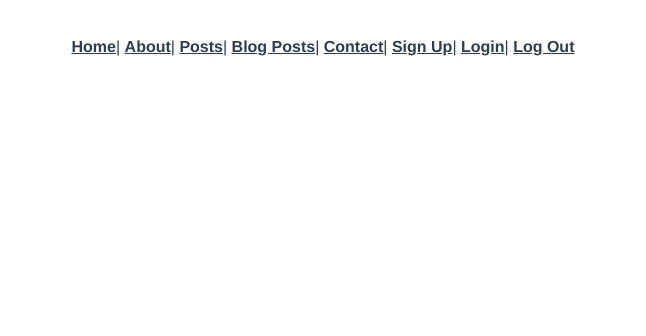
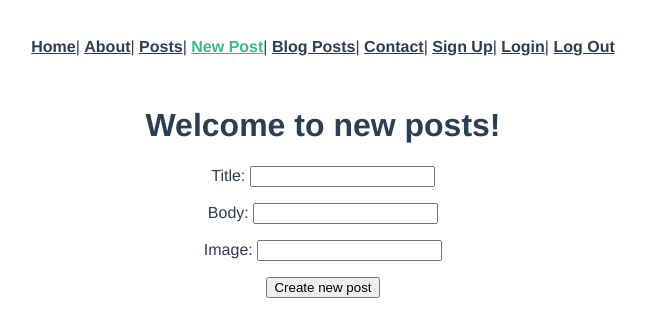
Before and after one commit to brittneynusbaum/blog-api, a Vue app: page /posts-new in a window 1280 px wide. Shown: the top 336 px of the page, without its empty margins (317-963 px from the left). Built offline with nearby package versions, Linux system fonts and the light colour scheme.

Commit message:
adds create route and action

```diff
--- a/src/App.vue
+++ b/src/App.vue
@@ -3,6 +3,7 @@
     <router-link to="/">Home</router-link>|
     <router-link to="/about">About</router-link>|
     <router-link to="/posts">Posts</router-link>|
+    <router-link to="/posts-new">New Post</router-link>|
     <router-link to="/blogposts">Blog Posts</router-link>|
     <router-link to="/contact">Contact</router-link>|
     <router-link to="/signup">Sign Up</router-link>|
--- a/src/router/index.js
+++ b/src/router/index.js
@@ -6,6 +6,7 @@ import SignUp from '../views/SignUp.vue'
 import LogIn from '../views/LogIn.vue'
 import LogOut from '../views/LogOut.vue'
 import PostsIndex from '../views/PostsIndex.vue'
+import PostsNew from '../views/PostsNew.vue'
 
 const routes = [
   {
@@ -20,6 +21,10 @@ const routes = [
   {
     path: '/blogposts',
     component: BlogPosts
+  },
+  {
+    path: '/posts-new',
+    component: PostsNew
   },
   {
     path: '/contact',
--- /dev/null
+++ b/src/views/PostsNew.vue
@@ -0,0 +1,47 @@
+<script>
+
+import axios from 'axios'
+export default {
+  data: function () {
+    return {
+      message: "Welcome to new posts!",
+      newPost: {}
+    };
+  },
+  created: function () { },
+  methods: {
+    postsNew: function () {
+      console.log('new post');
+      axios.post('/posts.json', this.newPost).then(response => {
+        console.log(response.data);
+        this.newPost = response.data
+      }
+
+      )
+    }
+  },
+};
+</script>
+
+<template>
+  <div class="home">
+    <h1>{{ message }}</h1>
+    <p>
+      Title:
+      <input v-model="this.newPost.title" />
+    </p>
+    <p>
+      Body:
+      <input v-model="this.newPost.body" />
+    </p>
+    <p>
+      Image:
+      <input v-model="this.newPost.image" />
+    </p>
+    <p>
+      <button v-on:click="postsNew">Create new post</button>
+    </p>
+  </div>
+</template>
+
+<style></style>
```
